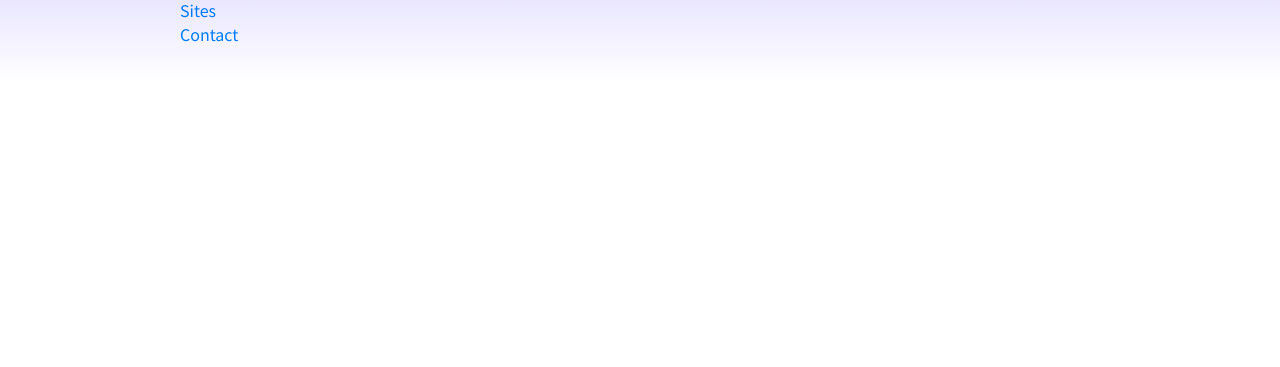
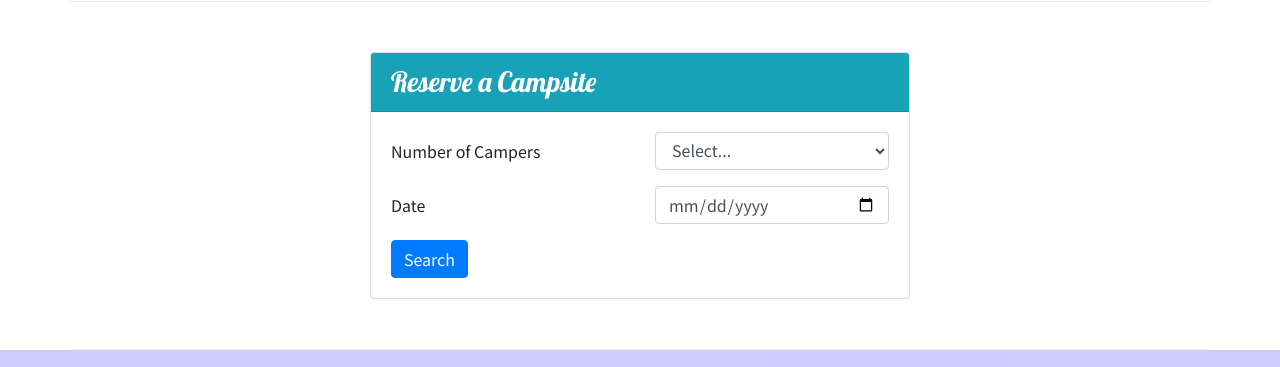
Before and after one commit to Cmmh1101/bootstrap-1, a website: page index.html in a window 1280 px wide. Shown: the part 1152-1519 px from the top of the page. Before the commit the page ends 1234 px from the top, so only its background shows below. Drawn offline with nearby package versions, Linux system fonts and the light colour scheme.

Commit message:
Week 2 Assignment created a card with reservation form inside also added a link to the jumbo linked to the reservation form

```diff
--- a/index.html
+++ b/index.html
@@ -38,6 +38,9 @@
           <div class="col">
             <h1>NuCamp</h1>
             <h2>a better way to camp</h2>
+          </div>
+          <div class="col-md-4 col-xl-2 mt-4">
+            <a href="#reserveForm" class="btn btn-info btn-lg">Reserve Campsite</a>
           </div>
         </div>
       </div>
@@ -90,7 +93,6 @@
                   reviews!
                 </p>
               </div>
-
           </div>
 
         </div>
@@ -100,11 +102,17 @@
           <h2>Featured Campsites</h2>
         </div>
         <div class="col">
+          <div class="media">
+            <img src="img/react-lake-thumb.jpg" class="d-flex ml-3 img-thumbnail order-12" alt="Breadcrum Trail Thumbnail" />
+            <div class="media-body align-self-center">
               <h3>React Lake Campground</h3>
               <p class="d-none d-sm-block">
                 Nestled in the foothills of the Chrome Mountains, this campground on
                 the shores of the pristine React Lake is a favorite for fly fishers.
               </p>
+            </div>
+
+          </div>
         </div>
       </div>
       <div class="row row-content align-items-center">
@@ -123,6 +131,45 @@
             </div>
           </div>
 
+        </div>
+      </div>
+
+      <div class="row row-content">
+        <div class="col-sm-6 mx-auto">
+          <div class="card">
+            <h3 class="card-header bg-info text-white">Reserve a Campsite</h3>
+            <div class="card-body">
+              <form action="" id="reserveForm" class="">
+                <div class="row form-group">
+                  <label class="col-sm-6 col-form-label" for="numCampers">Number of Campers
+                  </label>
+                  <div class="col">
+                    <select class="form-control" name="numCampers" id="numCampers">
+                      <option value="">Select...</option>
+                      <option value="1">1</option>
+                      <option value="2">2</option>
+                      <option value="3">3</option>
+                      <option value="4">4</option>
+                      <option value="5">5</option>
+                      <option value="6">6</option>
+                    </select>
+                  </div>
+                </div>
+                <div class="row form-group">
+                  <label class="col-sm-6 col-form-label" for="date">Date
+                  </label>
+                  <div class="col-sm-6">
+                    <input class="form-control" type="date" id="date" name="date" placeholder="" />
+                  </div>
+                </div>
+                <div class="row">
+                  <div class="col">
+                    <button type="submit" class="btn btn-primary">Search</button>
+                  </div>
+                </div>
+              </form>
+            </div>
+          </div>
         </div>
       </div>
     </div>
```
Lines whose indentation alone changed are shown as unchanged.
